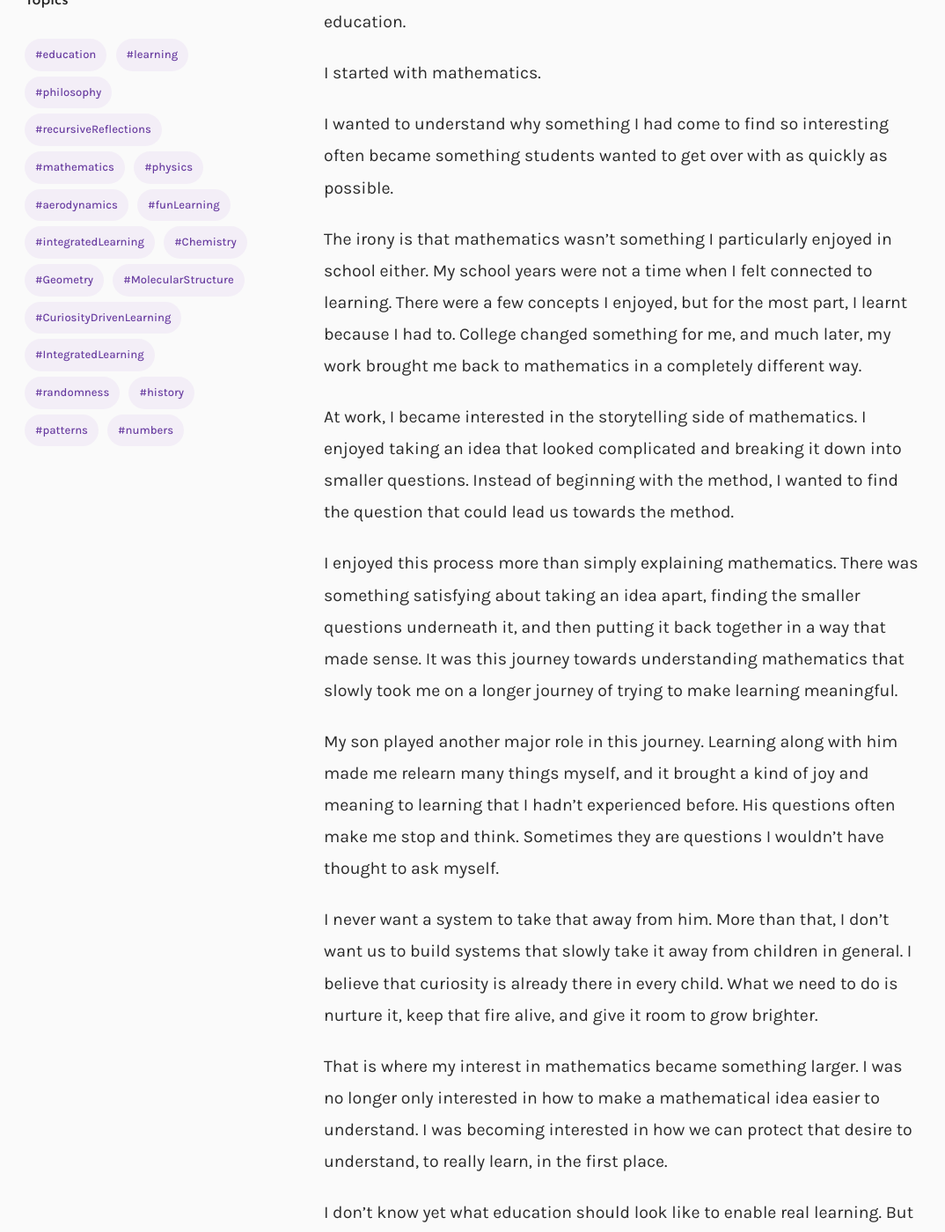
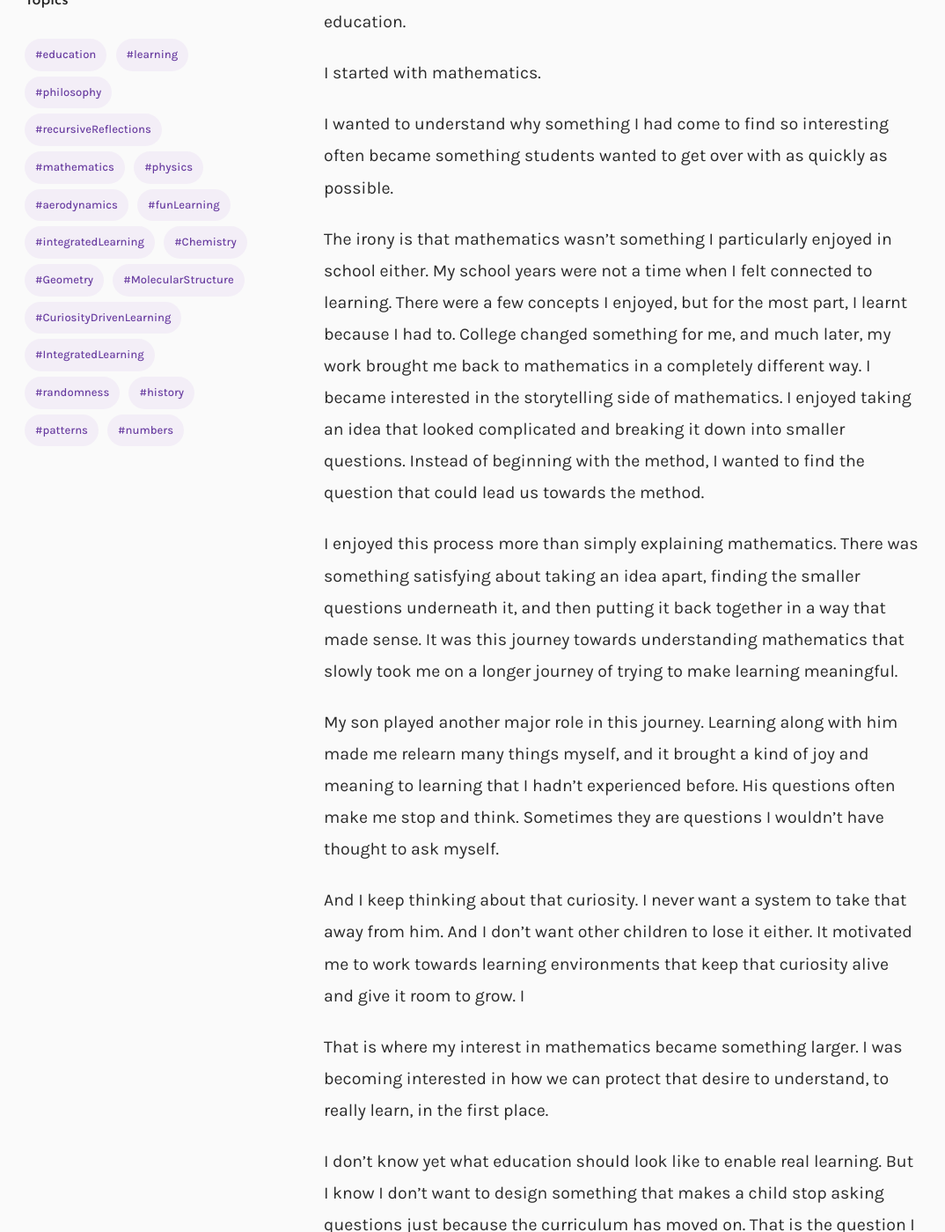
Before and after one commit to vrindanmenon/vrindanmenon.github.io, a Jekyll site: the page built from _recursive-reflections/008-mathematics-made-me-question-education.md, in a window 1280 px wide and 1400 px high, scrolled down 394 px. Shown: the whole window at 88% size, without its empty margins (82-1156 px from the left). Built offline with Jekyll 4.4.1, drawn with Linux system fonts in a browser that asks for light colours.

Commit message:
Fixed some content

```diff
--- a/_recursive-reflections/008-mathematics-made-me-question-education.md
+++ b/_recursive-reflections/008-mathematics-made-me-question-education.md
@@ -11,16 +11,14 @@ I started with mathematics.
 
 I wanted to understand why something I had come to find so interesting often became something students wanted to get over with as quickly as possible.
 
-The irony is that mathematics wasn't something I particularly enjoyed in school either. My school years were not a time when I felt connected to learning. There were a few concepts I enjoyed, but for the most part, I learnt because I had to. College changed something for me, and much later, my work brought me back to mathematics in a completely different way.
-
-At work, I became interested in the storytelling side of mathematics. I enjoyed taking an idea that looked complicated and breaking it down into smaller questions. Instead of beginning with the method, I wanted to find the question that could lead us towards the method.
+The irony is that mathematics wasn't something I particularly enjoyed in school either. My school years were not a time when I felt connected to learning. There were a few concepts I enjoyed, but for the most part, I learnt because I had to. College changed something for me, and much later, my work brought me back to mathematics in a completely different way. I became interested in the storytelling side of mathematics. I enjoyed taking an idea that looked complicated and breaking it down into smaller questions. Instead of beginning with the method, I wanted to find the question that could lead us towards the method.
 
 I enjoyed this process more than simply explaining mathematics. There was something satisfying about taking an idea apart, finding the smaller questions underneath it, and then putting it back together in a way that made sense. It was this journey towards understanding mathematics that slowly took me on a longer journey of trying to make learning meaningful.
 
 My son played another major role in this journey. Learning along with him made me relearn many things myself, and it brought a kind of joy and meaning to learning that I hadn't experienced before. His questions often make me stop and think. Sometimes they are questions I wouldn't have thought to ask myself.
 
-I never want a system to take that away from him. More than that, I don't want us to build systems that slowly take it away from children in general. I believe that curiosity is already there in every child. What we need to do is nurture it, keep that fire alive, and give it room to grow brighter.
+And I keep thinking about that curiosity. I never want a system to take that away from him. And I don't want other children to lose it either. It motivated me to work towards learning environments that keep that curiosity alive and give it room to grow. I
 
-That is where my interest in mathematics became something larger. I was no longer only interested in how to make a mathematical idea easier to understand. I was becoming interested in how we can protect that desire to understand, to really learn, in the first place.
+That is where my interest in mathematics became something larger. I was becoming interested in how we can protect that desire to understand, to really learn, in the first place.
 
 I don't know yet what education should look like to enable real learning. But I know I don't want to design something that makes a child stop asking questions just because the curriculum has moved on. That is the question I am carrying forward: **how do we build learning environments that don't just teach children more, but help them keep wanting to know more?**
```
